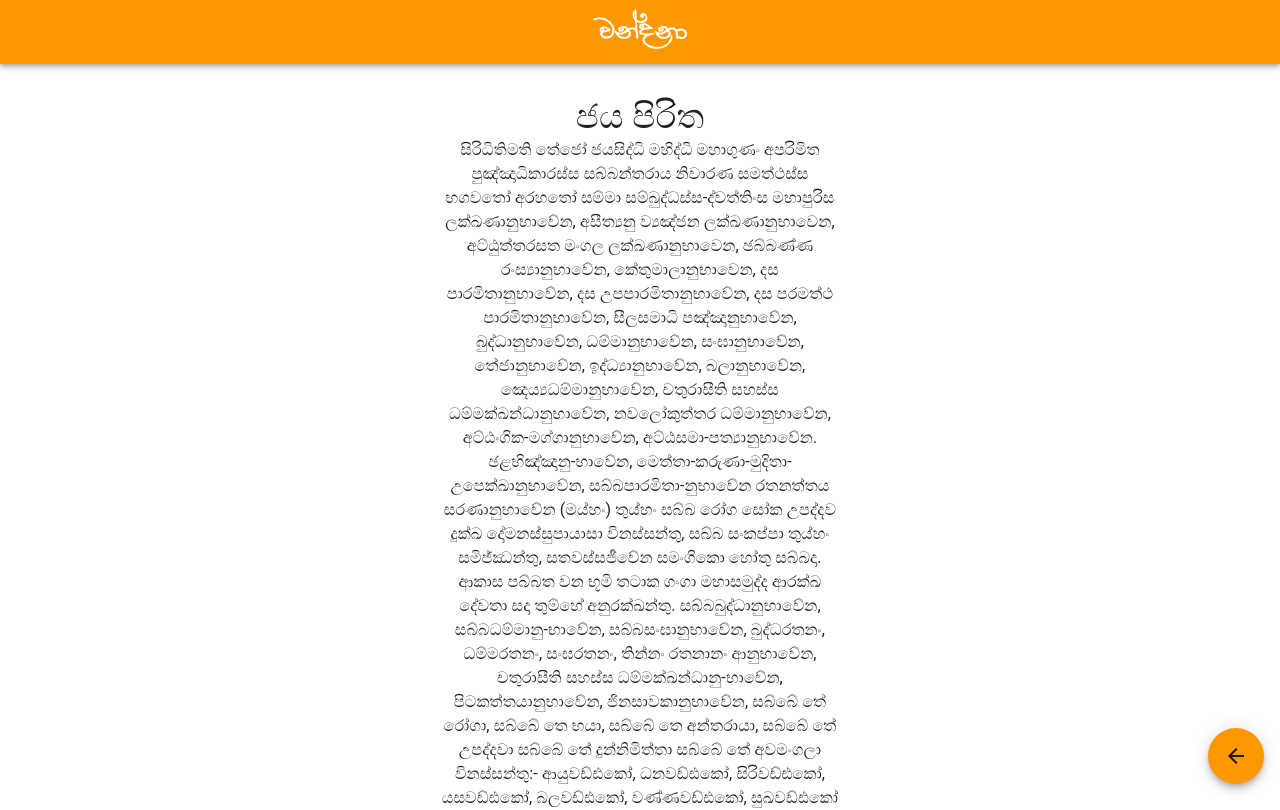
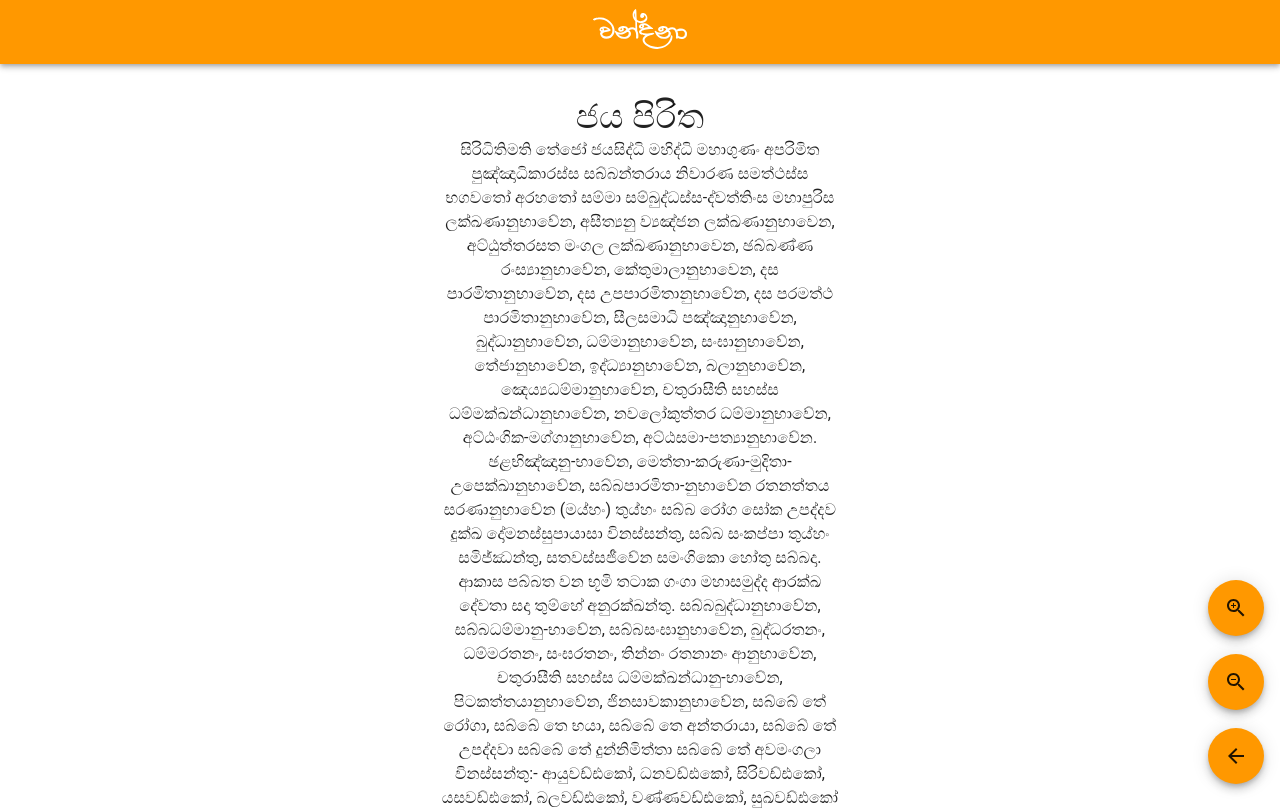
Before and after one commit to sudaraka94/vandana, a React (Vite) app: page /article/jayapiritha in a window 1280 px wide. Shown: the top 810 px of the page. Built offline with nearby package versions, Linux system fonts and the light colour scheme.

Commit message:
Add font size edits :fire:

```diff
--- a/src/containers/Article.tsx
+++ b/src/containers/Article.tsx
@@ -4,7 +4,7 @@ import { useParams } from "react-router-dom";
 
 import { Box } from "@mui/system";
 import { Fab, Typography, Zoom } from "@mui/material";
-import { ArrowBack } from "@mui/icons-material";
+import { ArrowBack, ZoomIn, ZoomOut } from "@mui/icons-material";
 
 import { fetchArticleById } from "../api";
 
@@ -17,6 +17,7 @@ interface Article {
 const Article = () => {
   const { articleId } = useParams<{ articleId: string }>();
   const [article, setArticle] = useState<Article>();
+  const [fontSize, setFontSize] = useState<number>(1);
 
   useEffect(() => {
     fetchArticleById(articleId).then((response) => {
@@ -24,13 +25,25 @@ const Article = () => {
     });
   }, []);
 
+  const zoomIn = () => {
+      if (fontSize < 16) {
+          setFontSize(fontSize+1);
+      }
+  }
+
+  const zoomOut = () => {
+    if (fontSize > 1) {
+        setFontSize(fontSize-1);
+    }
+}
+
   return (
     <Box display="flex" flexDirection="column" alignItems="center" padding={4}>
       <Box paddingBottom={16} maxWidth={400}>
         <Typography variant="h4" align="center">
           {article?.title}
         </Typography>
-        <Typography variant="body1" align="center">
+        <Typography sx={{fontSize: `${fontSize}em`}} variant="body1" align="center">
           {article?.content}
         </Typography>
       </Box>
@@ -41,6 +54,20 @@ const Article = () => {
           </Fab>
         </Zoom>
       </Box>
+      <Box position="fixed" bottom={164} right={16}>
+        <Zoom in={true}>
+          <Fab color="primary" aria-label="back" onClick={event => {zoomIn()}}>
+            <ZoomIn />
+          </Fab>
+        </Zoom>
+      </Box>
+      <Box position="fixed" bottom={90} right={16}>
+        <Zoom in={true}>
+          <Fab color="primary" aria-label="back" onClick={event => {zoomOut()}}>
+            <ZoomOut />
+          </Fab>
+        </Zoom>
+      </Box>
     </Box>
   );
 };
```
